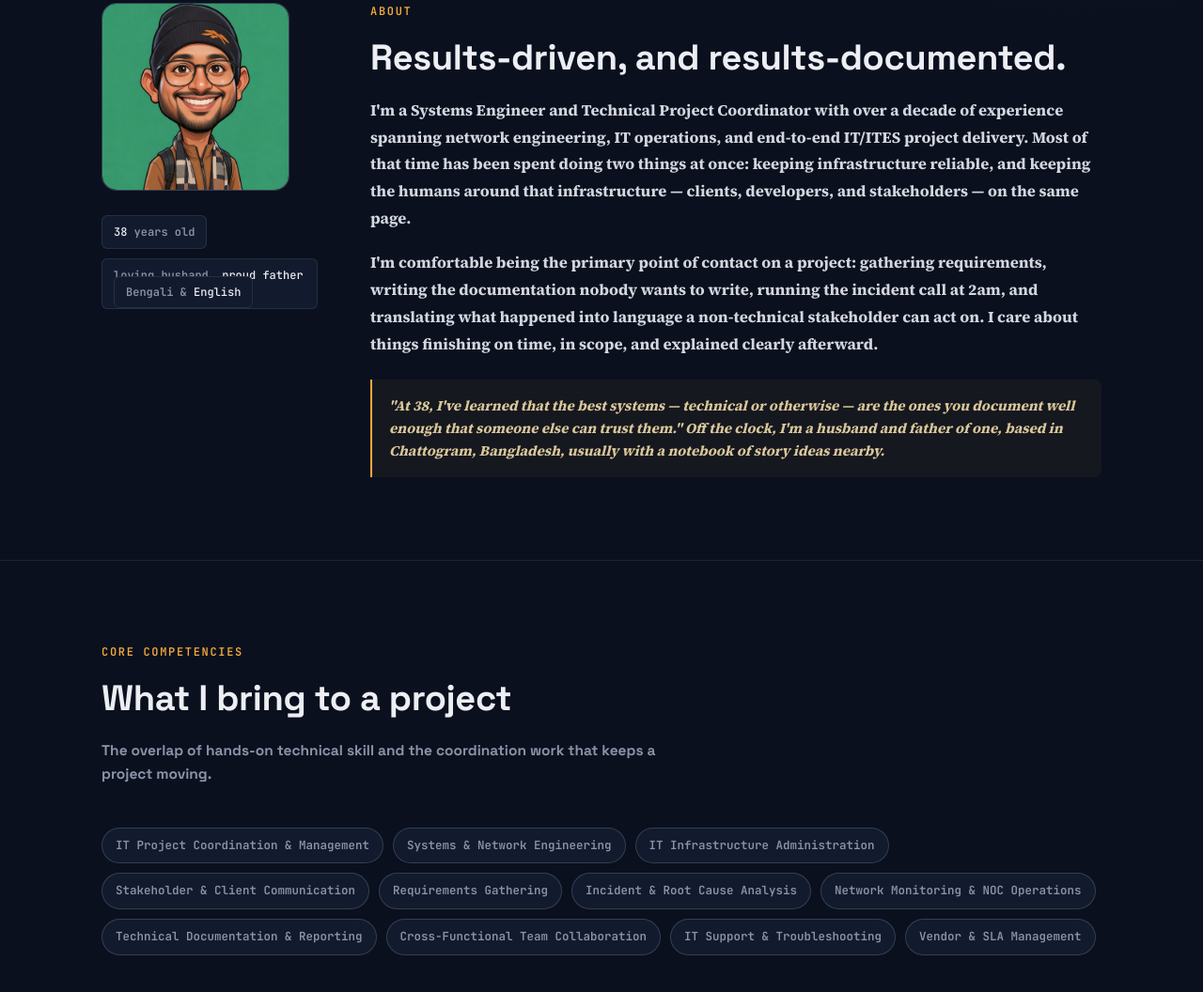
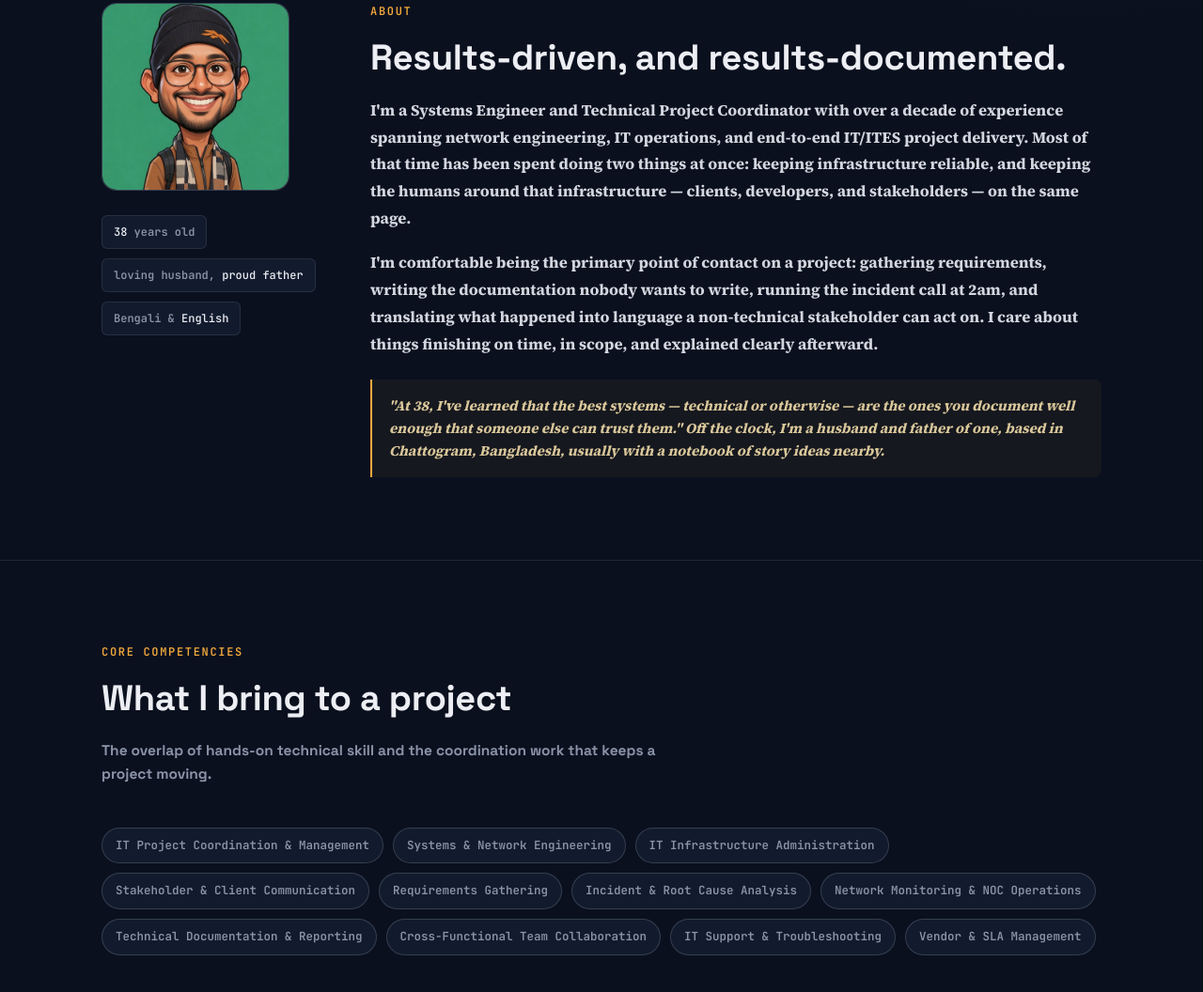
Before and after one commit to arupdatta88/arup, a website: page index.html in a window 1280 px wide. Shown: the part 888-1944 px from the top of the page at 94% size. Drawn offline with Linux system fonts and the light colour scheme.

Commit message:
update 1

```diff
--- a/index.html
+++ b/index.html
@@ -383,7 +383,7 @@
           <div class="avatar-node"><img src="profile.jpg" alt="Arup 'Abhi' Datta"></div>
           <div class="fact-list">
             <span class="fact"><b>38</b> years old</span>
-            <span class="fact">loving husband, <b>proud father</b><span>
+            <span class="fact">loving husband, <b>proud father</b></span>
             <span class="fact">Bengali &amp; <b>English</b></span>
           </div>
         </div>
```
